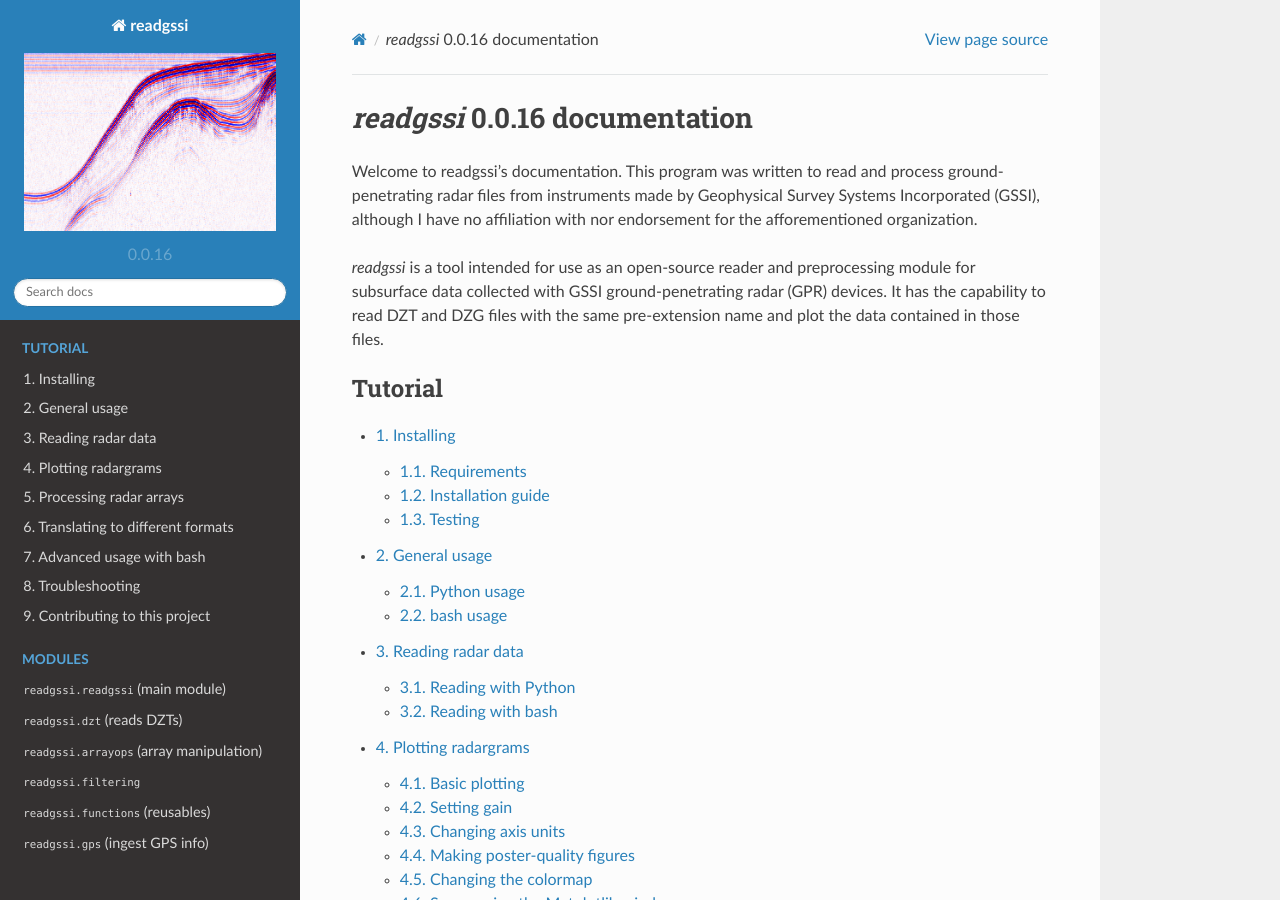
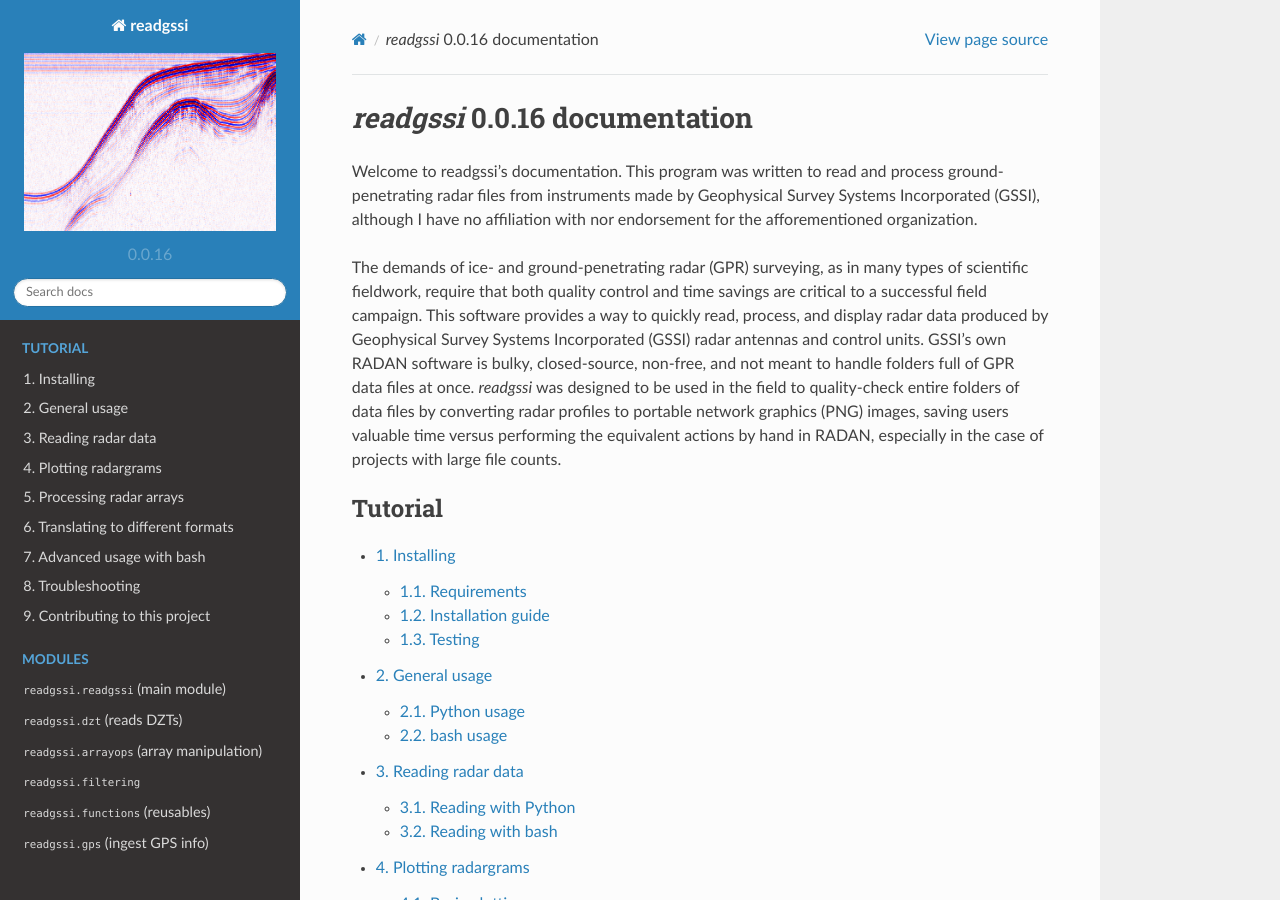
Before and after one commit to iannesbitt/readgssi, a Sphinx documentation site: the page built from docs/index.rst, in a window 1280 px wide and 900 px high. Built offline with Sphinx 7.4.7 and the Read the Docs theme 2.0.0, drawn with Linux system fonts in a browser that asks for light colours.

Commit message:
adding clearer statement of purpose

```diff
--- a/docs/index.rst
+++ b/docs/index.rst
@@ -3,7 +3,8 @@
 
 Welcome to readgssi's documentation. This program was written to read and process ground-penetrating radar files from instruments made by Geophysical Survey Systems Incorporated (GSSI), although I have no affiliation with nor endorsement for the afforementioned organization.
 
-`readgssi` is a tool intended for use as an open-source reader and preprocessing module for subsurface data collected with GSSI ground-penetrating radar (GPR) devices. It has the capability to read DZT and DZG files with the same pre-extension name and plot the data contained in those files.
+The demands of ice- and ground-penetrating radar (GPR) surveying, as in many types of scientific fieldwork, require that both quality control and time savings are critical to a successful field campaign. This software provides a way to quickly read, process, and display radar data produced by Geophysical Survey Systems Incorporated (GSSI) radar antennas and control units. GSSI's own RADAN software is bulky, closed-source, non-free, and not meant to handle folders full of GPR data files at once. `readgssi` was designed to be used in the field to quality-check entire folders of data files by converting radar profiles to portable network graphics (PNG) images, saving users valuable time versus performing the equivalent actions by hand in RADAN, especially in the case of projects with large file counts.
+
 
 .. toctree::
     :numbered:
```
